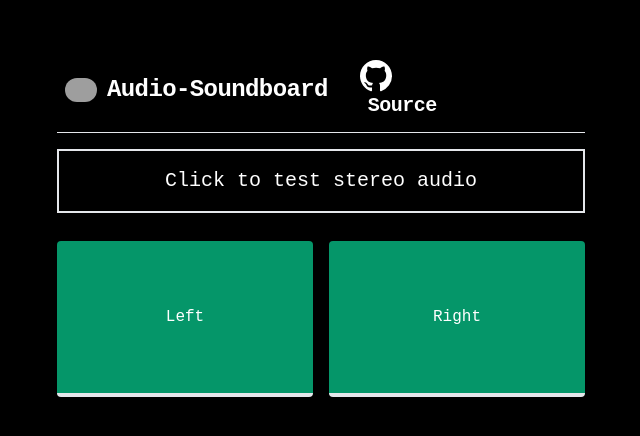
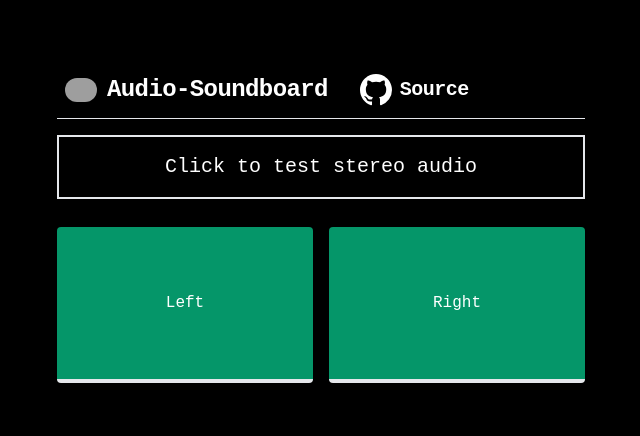
Before and after one commit to sogladev/audio-soundboard, a Nuxt app: page / in a window 1280 px wide. Shown: the part 178-614 px from the top of the page, without its empty margins (319-959 px from the left). Built offline with nearby package versions, Linux system fonts and the light colour scheme; grey boxes are pictures that could not be loaded.

Commit message:
fixup! fix: update link to source

```diff
--- a/components/NavBar.vue
+++ b/components/NavBar.vue
@@ -6,7 +6,7 @@
         <span class="font-semibold text-2xl tracking-tight">Audio-Soundboard</span>
       </div>
       <div class="flex items-center ml-8">
-        <a href="https://github.com/jellemeeus/audio-soundboard" tyle="display: flex; align-items: center;">
+        <a href="https://github.com/jellemeeus/audio-soundboard" style="display: flex; align-items: center;">
           <svg xmlns="http://www.w3.org/2000/svg" width="32" height="32" fill="currentColor" class="bi bi-github"
             viewBox="0 0 16 16">
             <path
```
